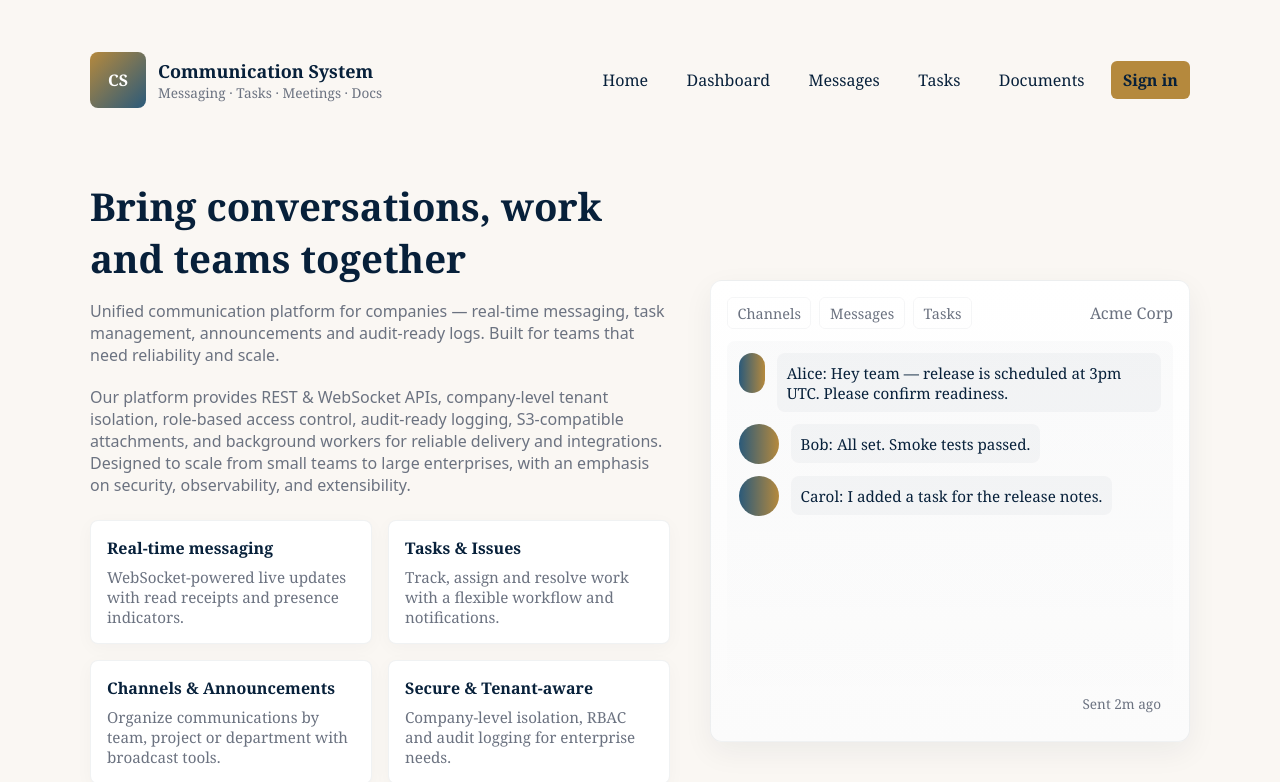
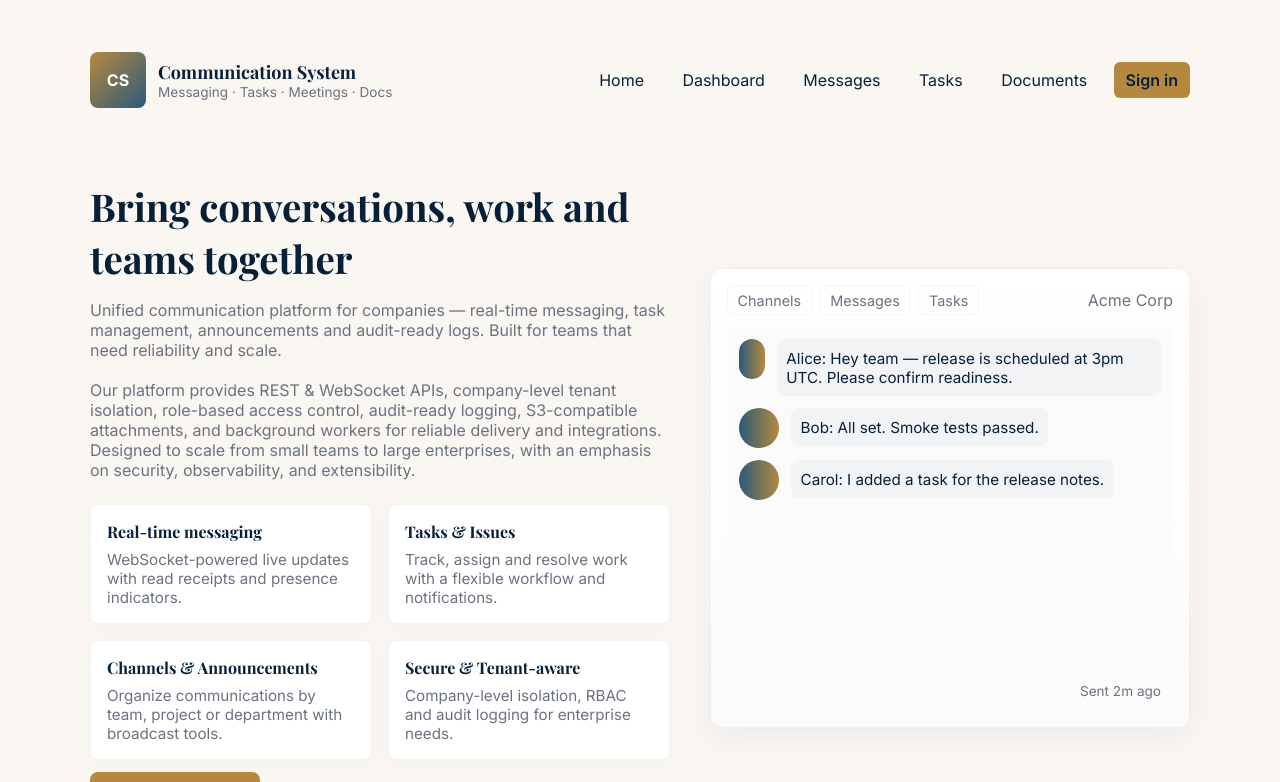
Before and after one commit to CodelabsFx/communication-management-system, a Vue app in the folder frontend/: page / in a window 1280 px wide. Shown: the top 782 px of the page. Built offline with nearby package versions, Linux system fonts and the light colour scheme; no server answers.

Commit message:
Public: add Google Fonts (Playfair Display + Inter) and update CSS font-family

```diff
--- a/frontend/public/index.html
+++ b/frontend/public/index.html
@@ -6,6 +6,9 @@
     <meta name="description" content="Communication Management System — messaging, tasks, meetings, documents and administration in one place." />
     <meta name="theme-color" content="#0f172a" />
     <title>Communication System</title>
+    <link rel="preconnect" href="https://fonts.googleapis.com">
+    <link rel="preconnect" href="https://fonts.gstatic.com" crossorigin>
+    <link href="https://fonts.googleapis.com/css2?family=Inter:wght@300;400;600;700&family=Playfair+Display:wght@400;600;700&display=swap" rel="stylesheet">
     <link rel="stylesheet" href="./styles.css">
 
   </head>
--- a/frontend/src/assets/styles.css
+++ b/frontend/src/assets/styles.css
@@ -12,25 +12,25 @@
   color-scheme: light;
 }
 
-html,body{height:100%;margin:0;font-family:"Georgia", Cambria, "Times New Roman", Times, serif;color:var(--header);background:var(--bg);}
+html,body{height:100%;margin:0;font-family:'Inter', system-ui, -apple-system, 'Segoe UI', Roboto, 'Helvetica Neue', Arial; color:var(--header);background:var(--bg);}
 .container{max-width:var(--max-width);margin:0 auto;padding:2.25rem;}
 header.site-header{display:flex;align-items:center;justify-content:space-between;padding:1rem 0}
 .brand{display:flex;align-items:center;gap:0.75rem}
 .logo{width:56px;height:56px;border-radius:8px;background:linear-gradient(135deg,var(--accent),var(--accent-2));display:flex;align-items:center;justify-content:center;font-weight:700;color:#fff;font-family:inherit}
-.brand h1{font-size:1.125rem;margin:0;font-family:inherit}
+.brand h1{font-size:1.125rem;margin:0;font-family:'Playfair Display', Georgia, serif}
 nav.main-nav{display:flex;gap:0.9rem;align-items:center}
-nav.main-nav a{color:var(--header);text-decoration:none;padding:0.5rem 0.75rem;border-radius:6px;font-family:inherit}
+nav.main-nav a{color:var(--header);text-decoration:none;padding:0.5rem 0.75rem;border-radius:6px;font-family:'Inter', system-ui, -apple-system}
 nav.main-nav a:hover{background:var(--glass);color:var(--header)}
 .cta{background:var(--accent);padding:0.5rem 0.9rem;border-radius:8px;color:#07203a;font-weight:600;text-decoration:none}
 
 /* Hero */
 .hero{display:grid;grid-template-columns:1fr 480px;gap:2.5rem;align-items:center;padding:3.5rem 0}
-.hero h2{font-size:clamp(1.6rem,3vw,2.5rem);margin:0 0 1rem;font-family:Georgia, serif;color:var(--header)}
-.hero p.lead{color:var(--muted);margin:0 0 1.25rem;font-family:system-ui,-apple-system,Segoe UI,Roboto}
+.hero h2{font-size:clamp(1.6rem,3vw,2.5rem);margin:0 0 1rem;font-family:'Playfair Display', Georgia, serif;color:var(--header)}
+.hero p.lead{color:var(--muted);margin:0 0 1.25rem;font-family:'Inter', system-ui, -apple-system, 'Segoe UI', Roboto}
 .features{display:grid;grid-template-columns:repeat(2,minmax(0,1fr));gap:1rem;margin-top:1.5rem}
 .feature{background:var(--surface);padding:1rem;border-radius:8px;border:1px solid rgba(11,32,58,0.06);box-shadow:0 4px 18px rgba(11,32,58,0.03)}
-.feature h4{margin:0 0 0.5rem;font-size:1rem;color:var(--header)}
-.feature p{margin:0;color:var(--muted);font-size:0.95rem}
+.feature h4{margin:0 0 0.5rem;font-size:1rem;color:var(--header);font-family:'Playfair Display', Georgia, serif}
+.feature p{margin:0;color:var(--muted);font-size:0.95rem;font-family:'Inter', system-ui}
 
 /* Mock card */
 .mock-card{background:linear-gradient(180deg,#ffffff, #fbfbfb);border-radius:12px;padding:1rem;border:1px solid rgba(11,32,58,0.06);box-shadow:0 10px 30px rgba(11,32,58,0.06)}
```
